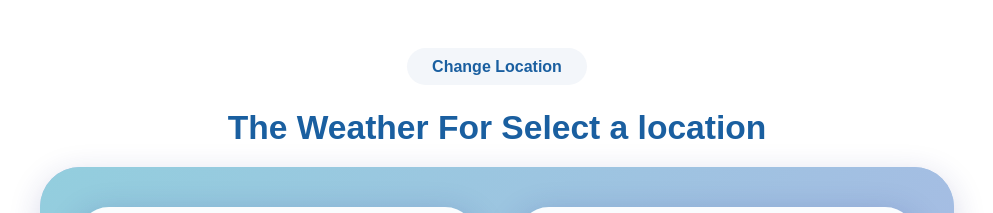
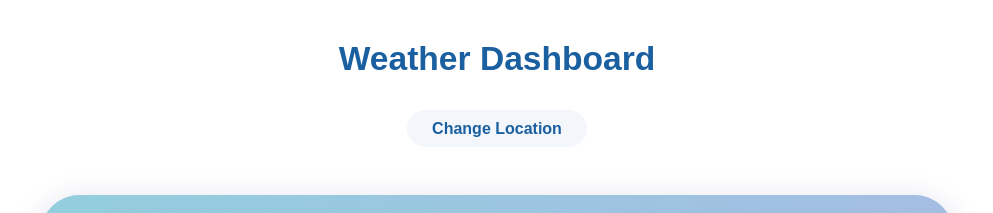
Before and after one commit to TwisterMc/weather-next, a Next.js app: page / in a window 1280 px wide. Shown: the top 213 px of the page, without its empty margins (143-1136 px from the left). Built offline with nearby package versions, Linux system fonts and the light colour scheme; no server answers.

Commit message:
feat: implement Header component with dynamic title and location toggle functionality

```diff
--- a/src/app/details/details.module.css
+++ b/src/app/details/details.module.css
@@ -1,9 +1,9 @@
 .detailsPage {
-    min-height: 100vh;
     background: #f5f5f7;
     padding: clamp(1rem, 3vw, 3rem) clamp(1rem, 2vw, 2rem);
     color: #1d1d1f;
     border-radius: clamp(20px, 4vw, 40px);
+    margin: 0 20px;
 
 }
 
--- a/src/app/globals.css
+++ b/src/app/globals.css
@@ -1,7 +1,7 @@
 :root {
     /* Colors */
     --color-primary: #1a5fa0;
-    --color-primary-dark: #174b7a;
+    --color-primary-dark: #164e84;
     --color-primary-light: #74ebd5;
     --color-text: #222;
     --color-text-muted: #666;
@@ -13,7 +13,7 @@
 
     /* Shadows */
     --shadow-sm: 0 2px 8px rgba(31, 38, 135, 0.1);
-    --shadow-md: 0 4px 16px rgba(31, 38, 135, 0.1);
+    --shadow-md: 0 4px 6px -1px rgba(0, 0, 0, 0.1), 0 2px 4px -1px rgba(0, 0, 0, 0.06);
     --shadow-lg: 0 8px 32px rgba(31, 38, 135, 0.25);
 
     /* Gradients */
@@ -29,6 +29,14 @@
     --background: var(--color-white);
     --foreground: var(--color-text);
     --bg-gradient-overlay: rgba(255, 255, 255, 0.95);
+
+    /* Button Variables */
+    --btn-primary-color: #1a5fa0;
+    --btn-bg-color: #f3f6fa;
+    --btn-hover-shadow: rgba(31, 38, 135, 0.15);
+    --btn-focus-shadow: #43cea233;
+    --btn-border-radius: 20px;
+    --btn-transition-duration: 0.2s;
 }
 
 @media (prefers-color-scheme: dark) {
--- a/src/components/ClientLayout/ClientLayout.tsx
+++ b/src/components/ClientLayout/ClientLayout.tsx
@@ -3,6 +3,7 @@
 import React from 'react';
 import { WeatherProvider } from '@/context/WeatherContext';
 import Footer from '@/components/Footer/Footer';
+import Header from '@/components/Header/Header';
 
 export default function ClientLayout({
     children,
@@ -11,6 +12,7 @@ export default function ClientLayout({
 }) {
     return (
         <WeatherProvider>
+            <Header />
             {children}
             <Footer />
         </WeatherProvider>
--- /dev/null
+++ b/src/components/Header/Header.module.css
@@ -0,0 +1,69 @@
+.header {
+    display: flex;
+    flex-direction: column;
+    align-items: center;
+    margin: 2rem;
+}
+
+.titleRow {
+    display: flex;
+    flex-direction: column;
+    align-items: center;
+    gap: 1rem;
+    width: 100%;
+    margin-bottom: 1rem;
+}
+
+@media (min-width: 768px) {
+    .titleRow {
+        justify-content: center;
+        gap: 2rem;
+    }
+}
+
+.title {
+    font-size: 2.1rem;
+    font-weight: 700;
+    color: var(--color-primary);
+    text-align: center;
+    margin: 0;
+}
+
+.locationToggle {
+    /* Colors */
+    background: var(--btn-bg-color);
+    color: var(--btn-primary-color);
+
+    /* Typography */
+    font-weight: 600;
+    font-size: 1rem;
+
+    /* Layout */
+    padding: 0.6rem 1.6rem;
+    border: none;
+    border-radius: var(--btn-border-radius);
+
+    /* Interaction */
+    cursor: pointer;
+    transition: all var(--btn-transition-duration);
+    white-space: nowrap;
+}
+
+.locationToggle:hover,
+.locationToggle:active {
+    background: var(--btn-primary-color);
+    color: var(--color-white);
+    box-shadow: 0 4px 12px var(--btn-hover-shadow);
+}
+
+.locationToggle:focus {
+    outline: 2px solid var(--btn-primary-color);
+    outline-offset: 2px;
+    box-shadow: 0 0 0 3px var(--btn-focus-shadow);
+}
+
+.locationSwitcher {
+    position: absolute;
+    top: 80px;
+    z-index: 10;
+}
--- /dev/null
+++ b/src/components/Header/Header.tsx
@@ -0,0 +1,48 @@
+'use client';
+
+import React, { useEffect } from 'react';
+import { usePathname } from 'next/navigation';
+import { useWeather } from '@/context/WeatherContext';
+import styles from './Header.module.css';
+import LocationSwitcher from '@/components/LocationSwitcher/LocationSwitcher';
+
+export default function Header() {
+    const { city, state, showLocationForm, setShowLocationForm } = useWeather();
+    const pathname = usePathname();
+    const isDetailsPage = pathname === '/details';
+
+    // Construct the title with consistent formatting
+    const pageTitle = isDetailsPage ? 'Weather Details' : 'Weather Dashboard';
+    const locationTitle = city && state ? ` for ${city}, ${state}` : '';
+    const title = pageTitle + locationTitle;
+
+    // Update document title
+    useEffect(() => {
+        document.title = title;
+    }, [title]);
+
+    return (
+        <header className={styles.header}>
+            <div className={styles.titleRow}>
+                <h1 className={styles.title}>{title}</h1>
+                <button
+                    type="button"
+                    className={styles.locationToggle}
+                    onClick={() => setShowLocationForm(!showLocationForm)}
+                    aria-expanded={showLocationForm}
+                    aria-controls="location-switcher-form"
+                >
+                    {showLocationForm ? 'Hide Location' : 'Change Location'}
+                </button>
+            </div>
+            {showLocationForm && (
+                <div className={styles.locationSwitcher}>
+                    <LocationSwitcher
+                        show={true}
+                        onClose={() => setShowLocationForm(false)}
+                    />
+                </div>
+            )}
+        </header>
+    );
+}
--- a/src/components/Overview/Overview.tsx
+++ b/src/components/Overview/Overview.tsx
@@ -1,7 +1,6 @@
 'use client';
 import React, { useEffect } from 'react';
 import ThreeDayForecast from '@/components/ThreeDayForecast/ThreeDayForecast';
-import LocationSwitcher from '@/components/LocationSwitcher/LocationSwitcher';
 import './Overview.css';
 import WeatherCard from '@/components/WeatherCard/WeatherCard';
 import { useWeather } from '@/context/WeatherContext';
@@ -12,13 +11,8 @@ export default function Overview() {
         loading,
         latitude,
         longitude,
-
-        displayLocation,
+        refreshWeatherData,
         isFetchingLocation,
-        showLocationForm,
-
-        setShowLocationForm,
-        refreshWeatherData,
     } = useWeather();
 
     useEffect(() => {
@@ -55,33 +49,8 @@ export default function Overview() {
 
     const backgroundGradient = getBackgroundGradient(temperature);
 
-    useEffect(() => {
-        if (typeof window !== 'undefined') {
-            document.title = `The Weather For ${displayLocation}`;
-        }
-    }, [displayLocation]);
-
     return (
         <div>
-            <div className="location-controls">
-                <button
-                    type="button"
-                    className="location-toggle-btn location-controls__button"
-                    onClick={() => setShowLocationForm(!showLocationForm)}
-                    aria-expanded={showLocationForm}
-                    aria-controls="location-switcher-form"
-                >
-                    {showLocationForm ? 'Hide Location Switcher' : 'Change Location'}
-                </button>
-                {showLocationForm && (
-                    <div className="location-switcher-flydown">
-                        <LocationSwitcher show={true} onClose={() => setShowLocationForm(false)} />
-                    </div>
-                )}
-            </div>
-            <div className="location-title-wrapper">
-                <h1 className="app-title">The Weather For {displayLocation}</h1>
-            </div>
             <div
                 className="weather-gradient-card"
                 style={{ '--weather-gradient': backgroundGradient } as React.CSSProperties}
--- a/src/components/WeatherDetails/WeatherDetails.module.css
+++ b/src/components/WeatherDetails/WeatherDetails.module.css
@@ -2,7 +2,6 @@
     display: grid;
     grid-template-columns: repeat(auto-fit, minmax(min(100%, 280px), 1fr));
     gap: clamp(1rem, 1.5vw, 1.5rem);
-    max-width: 1200px;
     margin: 0 auto;
 }
 
```
Also changed, not shown: src/app/details/page.tsx (+0 -11 lines).
